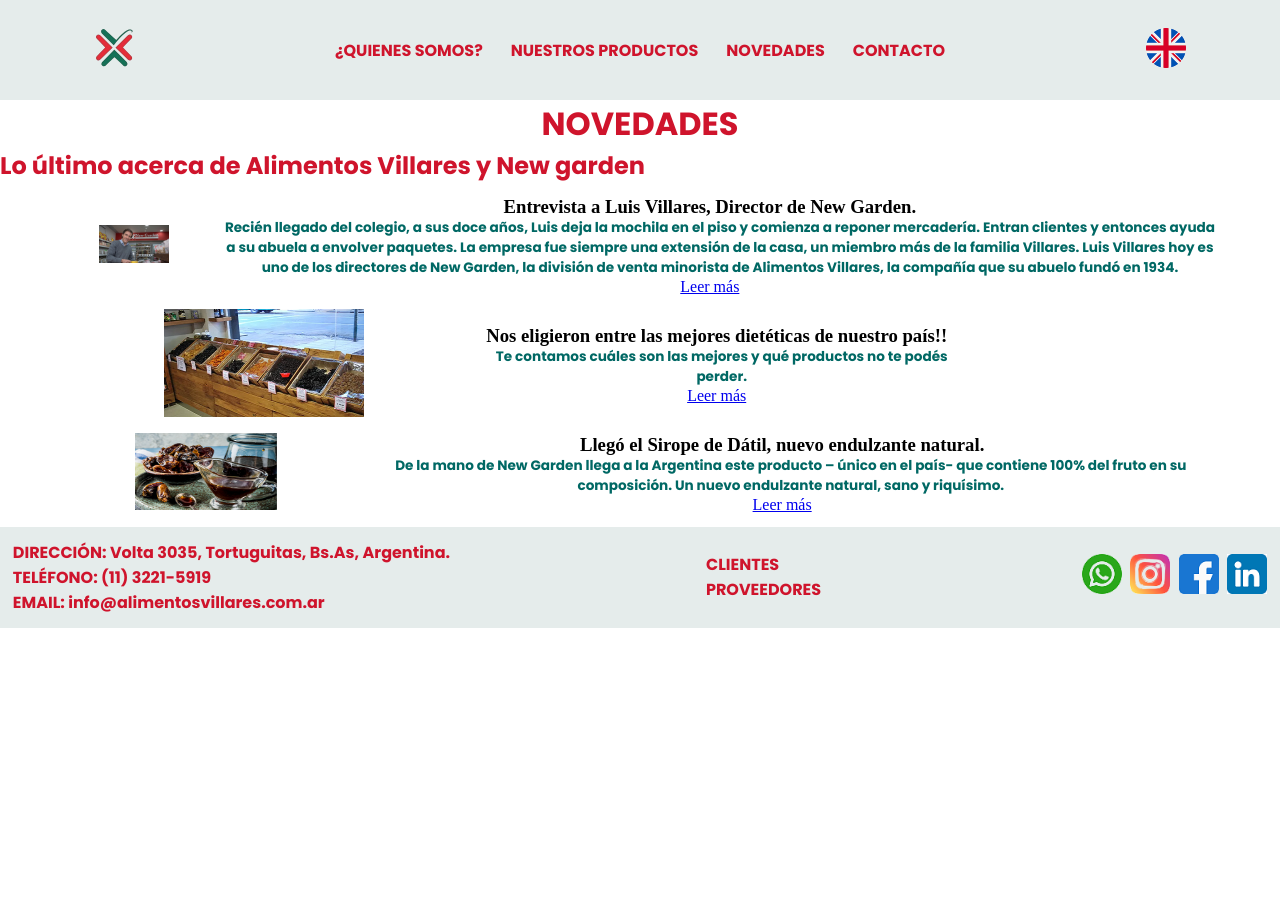
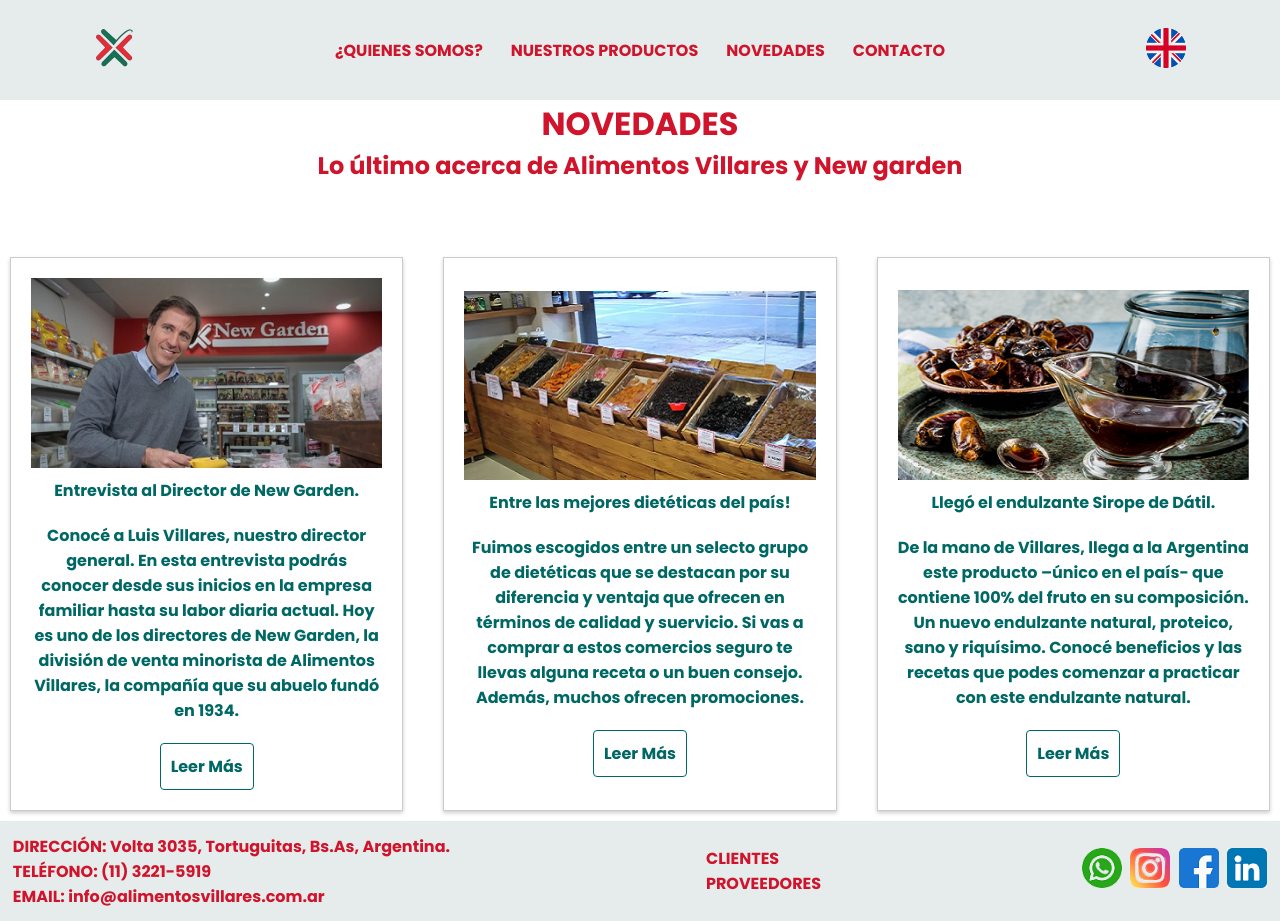
Before and after one commit to Facundo2244/proyecto-desarrollo-web-coderhouse, a plain HTML site: page pages/novedades.html in a window 1280 px wide. Before the commit the page ends 800 px from the top, so only its background shows below. Drawn offline with Linux system fonts and the light colour scheme.

Commit message:
correcciones pagina novedades

```diff
--- a/css/styles.css
+++ b/css/styles.css
@@ -126,8 +126,59 @@
     display: none;
 }
 
-/* index-responsive*/
 
+/* pagina novedades */
+.sub-novedades{
+    text-align: center;
+}
+.novedades {
+    margin-top: 5%;
+    display: grid;
+    grid-template-columns: repeat(3, 1fr);
+    gap: 20px;
+}
+.noticia {
+    display: flex;
+    flex-direction: column;
+    justify-content: center;
+    align-items: center;
+    background-color: white;
+    border: 1px solid #ccc;
+    padding: 20px;
+    box-shadow: 0px 2px 4px rgba(0, 0, 0, 0.2);
+    margin: 10px;
+    color: #006864;
+    font-family: 'Poppins', sans-serif;
+    text-align: center;
+}
+.noticia img {
+    max-width: 100%;
+
+}
+.novedades .noticia p {
+    margin: 10px 0;
+}
+.boton{
+    text-decoration: none;
+    display: inline-block;
+    padding: 10px;
+    margin-top: 10px;
+    color: #006864;
+    border: 1px solid #006864;
+    border-radius: 4px;
+    transition: all 400ms ease;
+    font-family: 'Poppins', sans-serif;
+}
+.noticia:hover{
+    box-shadow: 5px 5px 200px rgba(0,0, 0, 4);
+    transform: translateY(-3%);
+}
+.boton:hover{
+    background-color:mediumaquamarine;
+    transform: scale(1.2);
+}
+
+/* responsive */
 
 @media (max-width: 864px){
     .footer{
@@ -135,7 +186,9 @@
         text-align: center;
         gap: 10px;
     }
-}
+    .novedades {
+        grid-template-columns: 1fr;
+    }
 
 @media (max-width: 750px){
    .menu{
@@ -175,7 +228,6 @@
 }
 }
 
-/* quienes-somos-responsive */
 @media (max-width: 750px){
     .vuela{
         display: none;
--- a/pages/novedades.html
+++ b/pages/novedades.html
@@ -25,39 +25,30 @@
     </header>
     <main>
         <h1>NOVEDADES</h1>
-        <h2 class="novedades">Lo último acerca de Alimentos Villares y New garden</h2>
-        <section class="container">
-            <article class="card">
-                <figure>
-                    <img src="../assets/img/director-dietieticas.png" alt="Luis Villares, director de New Garden">
-                </figure>
-                <div class="contenido">
-                    <h3 class="noticia">Entrevista a Luis Villares, Director de New Garden.</h3>
-                    <p>Recién llegado del colegio, a sus doce años, Luis deja la mochila en el piso y comienza a reponer mercadería. Entran clientes y entonces ayuda a su abuela a envolver paquetes. La empresa fue siempre una extensión de la casa, un miembro más de la familia Villares. Luis Villares hoy es uno de los directores de New Garden, la división de venta minorista de Alimentos Villares, la compañía que su abuelo fundó en 1934.</p>
-                    <a class="leer-mas" href="https://presenterse.com/luis-villares-director-de-new-garden-casi-un-siglo-de-alimentacion-saludable-2/">Leer más</a>
-                </div>
-            </article>
-            <article class="card">
-                <figure>
-                    <img src="../assets/img/elegidas-entre-las-mejores.png" alt="Góndola de New Garden">
-                </figure>
-                <div class="contenido">
-                    <h3 class="noticia">Nos eligieron entre las mejores dietéticas de nuestro país!!</h3>
-                    <p>Te contamos cuáles son las mejores y qué productos no te podés perder.</p>
-                    <a class="leer-mas" href="https://www.somosohlala.com/actualidad/ultimas-noticias/compras-en-las-dieteticas-te-contamos-cuales-son-las-mejores-nid29032013#">Leer más</a>
-                </div>
-            </article>
-            <article class="card">
-                <figure>
-                    <img src="../assets/img/sirope-de-datil.png" alt="Sirope de dátil">
-                </figure>
-                <div class="contenido">
-                    <h3 class="noticia">Llegó el Sirope de Dátil, nuevo endulzante natural.</h3>
-                    <p>De la mano de New Garden llega a la Argentina este producto – único en el país- que contiene 100% del fruto en su composición. Un nuevo endulzante natural, sano y riquísimo.</p>
-                    <a class="leer-mas" href="https://www.saludnews24.com/noticia/vidasana/20547-llego-el-sirope-de-datil-nuevo-endulzante-natural/">Leer más</a>
-                </div>
-            </article>
+        <h2 class="sub-novedades">Lo último acerca de Alimentos Villares y New garden</h2>
+        <section class="novedades">
+            <div class="noticia">
+                <img src="../assets/img/director-dietieticas.png" alt="Director de New Garden">
+                <p>Entrevista al Director de New Garden.</p>
+                <p>Conocé a Luis Villares, nuestro director general. En esta entrevista podrás conocer desde sus inicios en la empresa familiar hasta su labor diaria actual. Hoy es uno de los directores de New Garden, la división de venta minorista de Alimentos Villares, la compañía que su abuelo fundó en 1934.</p>
+                <a class="boton" target="_blank" href="https://presenterse.com/luis-villares-director-de-new-garden-casi-un-siglo-de-alimentacion-saludable-2/">Leer Más</a>
+            </div>
+
+            <div class="noticia">
+                <img src="../assets/img/elegidas-entre-las-mejores.png" alt="Góndola de dietética New Garden">
+                <p>Entre las mejores dietéticas del país!</p>
+                <p>Fuimos escogidos entre un selecto grupo de dietéticas que se destacan por su diferencia y ventaja que ofrecen en términos de calidad y suervicio. Si vas a comprar a estos comercios seguro te llevas alguna receta o un buen consejo. Además, muchos ofrecen promociones.</p>
+                <a class="boton" target="_blank" href="https://www.somosohlala.com/actualidad/ultimas-noticias/compras-en-las-dieteticas-te-contamos-cuales-son-las-mejores-nid29032013#">Leer Más</a>
+            </div>
+
+            <div class="noticia">
+                <img src="../assets/img/sirope-de-datil.png" alt="Sirope de dátil">
+                <p>Llegó el endulzante Sirope de Dátil.</p>
+                <p>De la mano de Villares, llega a la Argentina este producto –único en el país- que contiene 100% del fruto en su composición. Un nuevo endulzante natural, proteico, sano y riquísimo. Conocé beneficios y las recetas que podes comenzar a practicar con este endulzante natural.</p>
+                <a class="boton"target="_blank" href="https://www.saludnews24.com/noticia/vidasana/20547-llego-el-sirope-de-datil-nuevo-endulzante-natural/">Leer Más</a>
+            </div>
         </section>
+
     </main>
     <!-- Footer -->
     <footer class="footer">
```
Also changed, not shown: index.html (+2 -2 lines), pages/quienes-somos.html (+2 -17 lines).
